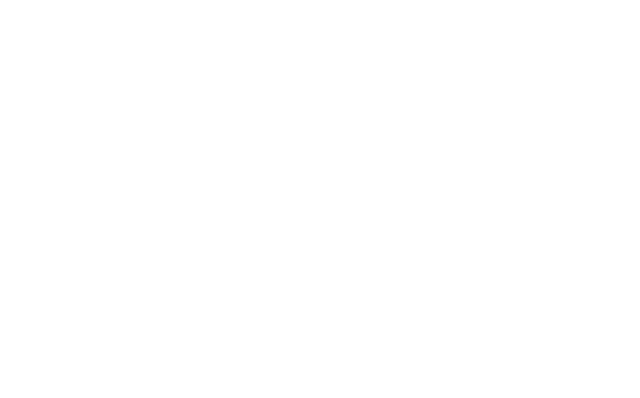
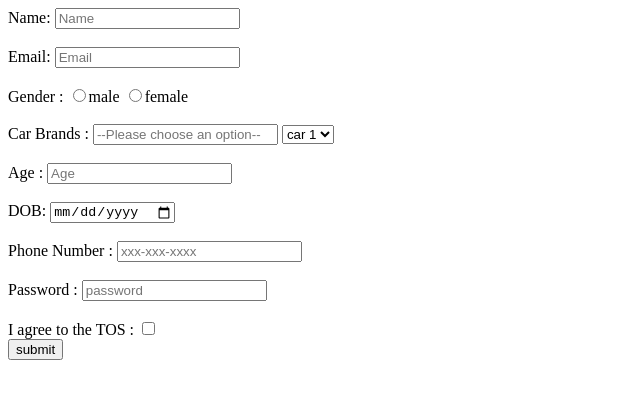
Before and after one commit to acciojob/signup-form-car-amitaccio, a website: page main.html in a window 1280 px wide. Shown: the whole page, without its empty margins (0-640 px from the left). Drawn offline with Linux system fonts and the light colour scheme.

Commit message:
created a submission

```diff
--- a/main.html
+++ b/main.html
@@ -8,6 +8,50 @@
 
 <body>
 	<!-- the entire body must be written by student -->
+	<form method="post">
+		 <label for="name">Name:</label>
+		<input type="text" id="name" placeholder="Name" required>
+		<br><br>
+
+		 <label for="email">Email:</label>
+		<input type="Email" id="email" placeholder="Email" required>
+		<br><br>
+
+		 <label>Gender :</label>
+		<input type="radio" name="gender" id="gender_m" required>male
+	    <input type="radio" name="gender" id="gender_f" required>female
+		<br><br>
+
+		<label for="cars">Car Brands :</label>
+		<input type="select" id="cars" placeholder="--Please choose an option--">
+		<select>
+			<option>car 1</option>
+			<option>car 2</option>
+		</select>
+		<br></br>
+
+		 <label for="age">Age :</label>
+		<input type="Number"  id="age" placeholder="Age" required>
+	    <br><br>
+
+		 <label for="dob">DOB:</label>
+		<input type="Date"  id="dob"  required>
+	    <br><br>
+
+		 <label for="tel">Phone Number :</label>
+		<input type="Tel"  id="tel" placeholder="xxx-xxx-xxxx" required>
+	    <br><br>
+
+		 <label for="password">Password :</label>
+		<input type="Password"  id="password" placeholder="password"  required>
+	    <br><br>
+
+		<label for="tos">I agree to the TOS :</label>
+		<input type="Checkbox" id="tos" required>
+        <br>
+		<button type="submit">submit</button>
+
+	</form>
     <script type="text/javascript" src="./script.js">
 </script>
 
```
